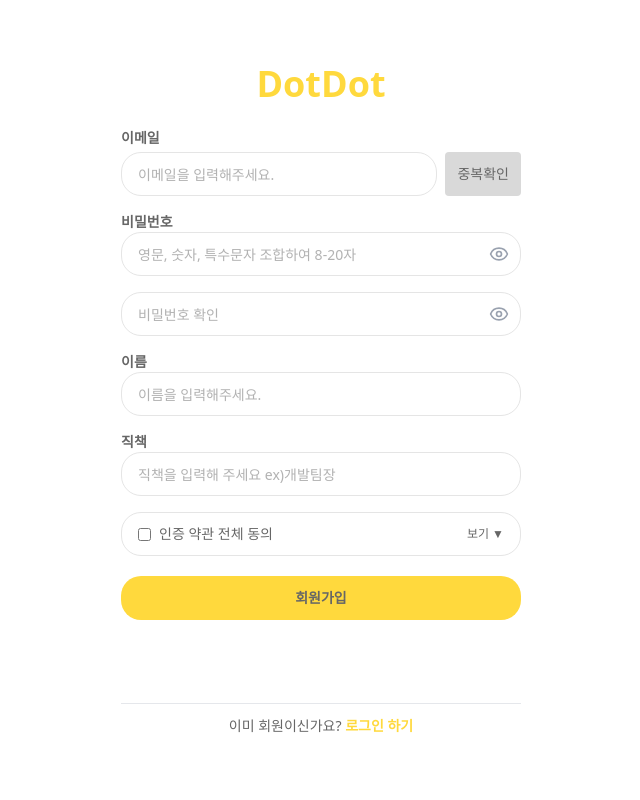
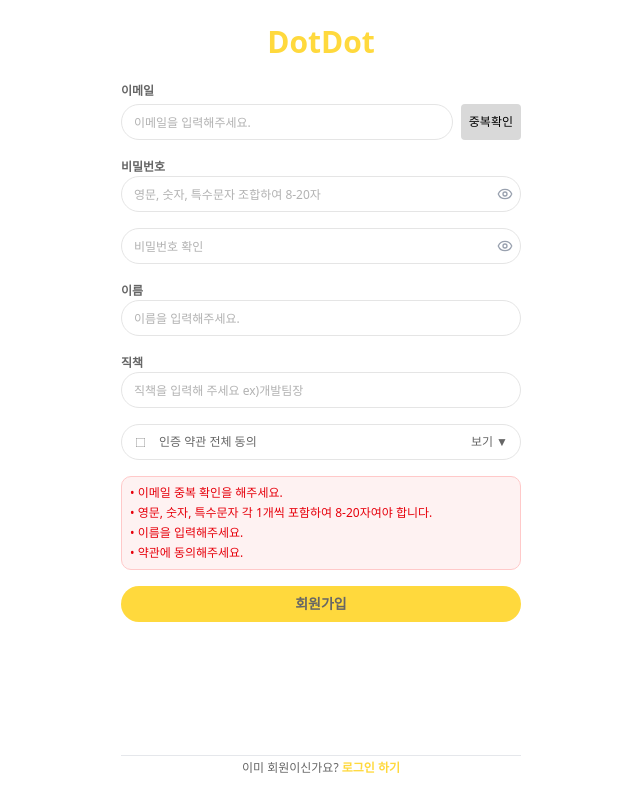
Before and after one commit to DotDot5/DotDot_FE, a Next.js app: page /auth/signup in a window 1280 px wide. Shown: the whole page, without its empty margins (319-959 px from the left). Built offline with nearby package versions, Linux system fonts and the light colour scheme; no server answers.

Commit message:
feat : 로그인/회원가입 UI 수정 및 api 연동

```diff
--- /dev/null
+++ b/src/api/auth.ts
@@ -0,0 +1,44 @@
+// src/apis/auth.ts
+import axiosInstance from '@/lib/axiosInstance';
+
+interface ApiResponse<T> {
+  data: T;
+  message?: string;
+  status: number;
+}
+
+interface LoginResponse {
+  accessToken: string;
+  refreshToken: string;
+}
+
+export const checkEmail = async (email: string): Promise<boolean> => {
+  const res = await axiosInstance.post<ApiResponse<boolean>>('/api/v1/auth/check-email', { email });
+  return res.data.data;
+};
+
+export const signup = async (data: {
+  name: string;
+  email: string;
+  password: string;
+  position: string;
+}): Promise<void> => {
+  await axiosInstance.post<ApiResponse<void>>('/api/v1/auth/signup', data);
+};
+
+export const login = async (data: { email: string; password: string }): Promise<LoginResponse> => {
+  const res = await axiosInstance.post<ApiResponse<LoginResponse>>('/api/v1/auth/login', data);
+  return res.data.data;
+};
+
+export const reissueAccessToken = async (refreshToken: string): Promise<string> => {
+  const res = await axiosInstance.post<ApiResponse<string>>('/api/v1/auth/reissue', {
+    refreshToken,
+  });
+  return res.data.data; // accessToken 문자열
+};
+
+export const logout = async (): Promise<string> => {
+  const res = await axiosInstance.post<ApiResponse<string>>('/api/v1/auth/logout');
+  return res.data.data; // "로그아웃 완료"
+};
--- a/src/app/auth/login/Login.tsx
+++ b/src/app/auth/login/Login.tsx
@@ -1,16 +1,55 @@
 'use client';
 
-import { useState } from 'react';
+import { useState, useEffect } from 'react';
 import { Eye, EyeOff } from 'lucide-react';
+import { login } from '@/api/auth';
+import { useRouter } from 'next/navigation';
 
 export default function Login() {
+  const router = useRouter();
   const [email, setEmail] = useState('');
   const [password, setPassword] = useState('');
   const [showPassword, setShowPassword] = useState(false);
+  const [error, setError] = useState('');
 
-  const handleSubmit = (e: React.FormEvent) => {
+  useEffect(() => {
+    const accessToken = localStorage.getItem('accessToken');
+    if (accessToken) {
+      router.replace('/dashboard'); // 로그인 상태면 대시보드로 강제 이동
+    }
+  }, []);
+
+  const handleSubmit = async (e: React.FormEvent) => {
     e.preventDefault();
-    console.log('Login:', { email, password });
+    setError('');
+
+    try {
+      const { accessToken, refreshToken } = await login({ email, password });
+
+      localStorage.setItem('accessToken', accessToken);
+      localStorage.setItem('refreshToken', refreshToken);
+
+      router.push('/dashboard');
+    } catch (err: any) {
+      console.error('Login error:', err);
+
+      const errorCode = err?.response?.data?.code;
+
+      switch (errorCode) {
+        case 'USER-004':
+          setError('이메일 또는 비밀번호가 일치하지 않습니다.');
+          break;
+        case 'USER-001':
+          setError('존재하지 않는 회원입니다.');
+          break;
+        case 'COMMON-006':
+          setError('입력값이 잘못되었습니다.');
+          break;
+        default:
+          setError('알 수 없는 오류가 발생했습니다.');
+          break;
+      }
+    }
   };
 
   return (
@@ -27,6 +66,7 @@
             value={email}
             onChange={(e) => setEmail(e.target.value)}
             className="border rounded-[20px] px-4 py-3 w-full text-sm"
+            required
           />
 
           {/* 비밀번호 입력 */}
@@ -37,6 +77,7 @@
               value={password}
               onChange={(e) => setPassword(e.target.value)}
               className="border rounded-[20px] px-4 py-3 pr-10 w-full text-sm"
+              required
             />
             <button
               type="button"
@@ -51,10 +92,11 @@
             </button>
           </div>
 
+          {/* 에러 메시지 */}
+          {error && <p className="text-red-500 text-sm text-center">{error}</p>}
+
           {/* 링크 */}
-          <div className="text-sm text-right text-[#666666]">
-            아이디 찾기 | 비밀번호 찾기
-          </div>
+          <div className="text-sm text-right text-[#666666]">아이디 찾기 | 비밀번호 찾기</div>
 
           {/* 로그인 버튼 */}
           <button
@@ -68,7 +110,12 @@
         {/* 회원가입 링크 */}
         <div className="text-sm mt-6 text-center">
           아직 DotDot의 회원이 아닌가요?{' '}
-          <button className="text-[#FFD93D] font-bold">회원가입</button>
+          <button
+            onClick={() => router.push('/auth/signup')}
+            className="text-[#FFD93D] font-bold hover:underline"
+          >
+            회원가입
+          </button>
         </div>
       </div>
     </main>
--- a/src/app/auth/signup/Signup.tsx
+++ b/src/app/auth/signup/Signup.tsx
@@ -1,9 +1,13 @@
 'use client';
 
-import { useState } from 'react';
+import { useState, useEffect } from 'react';
 import { Eye, EyeOff } from 'lucide-react';
+import { signup, login, checkEmail } from '@/api/auth';
+import { useRouter } from 'next/navigation';
 
 export default function Signup() {
+  const router = useRouter();
+
   const [email, setEmail] = useState('');
   const [password, setPassword] = useState('');
   const [confirmPassword, setConfirmPassword] = useState('');
@@ -13,56 +17,194 @@
   const [showConfirm, setShowConfirm] = useState(false);
   const [agree, setAgree] = useState(false);
 
-  const handleSubmit = (e: React.FormEvent) => {
-    e.preventDefault();
-    if (password !== confirmPassword) {
-      alert('비밀번호가 일치하지 않습니다.');
+  const [emailAvailable, setEmailAvailable] = useState<boolean | null>(null);
+  const [emailChecked, setEmailChecked] = useState(false);
+
+  const [error, setError] = useState('');
+  const [emailError, setEmailError] = useState('');
+  const [passwordError, setPasswordError] = useState('');
+  const [confirmPasswordError, setConfirmPasswordError] = useState('');
+
+  useEffect(() => {
+    const accessToken = localStorage.getItem('accessToken');
+    if (accessToken) {
+      router.replace('/dashboard'); // 로그인 상태면 대시보드로 강제 이동
+    }
+  }, []);
+
+  const validateEmail = (email: string) => /^[^\s@]+@[^\s@]+\.[^\s@]+$/.test(email);
+
+  const validatePassword = (password: string) => {
+    // 8-20자 길이 체크
+    if (password.length < 8 || password.length > 20) {
+      return false;
+    }
+
+    // 영문, 숫자, 특수문자 각각 최소 1개씩 포함 체크
+    const hasLetter = /[a-zA-Z]/.test(password);
+    const hasNumber = /[0-9]/.test(password);
+    const hasSpecial = /[!@#$%^&*(),.?":{}|<>]/.test(password);
+
+    return hasLetter && hasNumber && hasSpecial;
+  };
+
+  const handleEmailCheck = async () => {
+    setEmailError('');
+    setEmailChecked(true);
+    if (!validateEmail(email)) {
+      setEmailAvailable(null);
+      setEmailError('유효한 이메일 형식이 아닙니다.');
       return;
     }
-    console.log('Signup:', { email, password, name, position });
+
+    try {
+      const isDuplicate = await checkEmail(email);
+      if (isDuplicate) {
+        setEmailAvailable(false);
+        setEmailError('이미 사용 중인 이메일입니다.');
+      } else {
+        setEmailAvailable(true);
+        setEmailError('사용 가능한 이메일입니다.');
+      }
+    } catch (err) {
+      console.error('checkEmail error:', err);
+      setEmailAvailable(null);
+      setEmailError('이메일 확인 중 오류가 발생했습니다.');
+    }
+  };
+
+  const getFormErrors = () => {
+    const errors: string[] = [];
+
+    if (!emailChecked) {
+      errors.push('이메일 중복 확인을 해주세요.');
+    } else if (!validateEmail(email)) {
+      errors.push('유효한 이메일 형식이 아닙니다.');
+    } else if (emailAvailable !== true) {
+      errors.push('사용할 수 없는 이메일입니다.');
+    }
+
+    if (!validatePassword(password)) {
+      errors.push('영문, 숫자, 특수문자 각 1개씩 포함하여 8-20자여야 합니다.');
+    }
+
+    if (password !== confirmPassword) {
+      errors.push('비밀번호가 일치하지 않습니다.');
+    }
+
+    if (!name.trim()) {
+      errors.push('이름을 입력해주세요.');
+    }
+
+    if (!agree) {
+      errors.push('약관에 동의해주세요.');
+    }
+
+    return errors;
+  };
+
+  const handleSubmit = async (e: React.FormEvent) => {
+    e.preventDefault();
+    setError('');
+    setEmailError('');
+    setPasswordError('');
+    setConfirmPasswordError('');
+
+    const formErrors = getFormErrors();
+    if (formErrors.length > 0) {
+      setError(formErrors[0]); // 첫 번째 에러만 표시
+      return;
+    }
+
+    try {
+      await signup({ name, email, password, position });
+      const { accessToken, refreshToken } = await login({ email, password });
+
+      localStorage.setItem('accessToken', accessToken);
+      localStorage.setItem('refreshToken', refreshToken);
+
+      alert('회원가입이 완료되었습니다.');
+      router.push('/home');
+    } catch (err: any) {
+      console.error('Signup error:', err);
+      const errorCode = err?.response?.data?.code;
+
+      if (errorCode === 'USER-002') {
+        setEmailError('이미 존재하는 이메일입니다.');
+      } else if (errorCode === 'COMMON-006') {
+        setError('입력값이 잘못되었습니다.');
+      } else {
+        setError('회원가입에 실패했습니다.');
+      }
+    }
   };
 
   return (
-    <main className="h-screen bg-white text-[#666666] flex justify-center items-center">
-      <div className="w-full max-w-md px-6 py-6 flex flex-col justify-between h-[90vh]">
+    <main className="h-screen bg-white text-[#666666] flex justify-center items-center overflow-hidden">
+      <div className="w-full max-w-md px-6 py-4 flex flex-col justify-between h-[98vh]">
         <div>
-          <h1 className="text-4xl font-bold text-[#FFD93D] text-center mb-6">DotDot</h1>
+          <h1 className="text-3xl font-bold text-[#FFD93D] text-center mb-5">DotDot</h1>
 
           <form onSubmit={handleSubmit} className="flex flex-col gap-4 text-sm">
             {/* 이메일 */}
             <div>
-              <label className="font-semibold">이메일</label>
+              <label className="font-semibold text-xs">이메일</label>
               <div className="grid grid-cols-[1fr_auto] gap-2 mt-1">
                 <input
                   type="email"
                   placeholder="이메일을 입력해주세요."
                   value={email}
-                  onChange={(e) => setEmail(e.target.value)}
-                  className="border rounded-[20px] h-11 px-4 w-full"
+                  onChange={(e) => {
+                    setEmail(e.target.value);
+                    setEmailAvailable(null);
+                    setEmailChecked(false);
+                    setEmailError('');
+                  }}
+                  className="border rounded-[20px] h-9 px-3 w-full text-xs"
+                  required
                 />
-                <button type="button" className="bg-[#d9d9d9] px-3 rounded h-11">중복확인</button>
+                <button
+                  type="button"
+                  onClick={handleEmailCheck}
+                  className={`px-2 rounded h-9 text-xs transition-colors duration-200 ${
+                    emailAvailable === true
+                      ? 'bg-green-200 text-green-800'
+                      : emailAvailable === false
+                        ? 'bg-red-200 text-red-800'
+                        : 'bg-[#d9d9d9] text-black'
+                  }`}
+                >
+                  중복확인
+                </button>
               </div>
+              {emailError && <p className="text-red-500 text-xs mt-1">{emailError}</p>}
             </div>
 
             {/* 비밀번호 */}
             <div>
-              <label className="font-semibold">비밀번호</label>
+              <label className="font-semibold text-xs">비밀번호</label>
               <div className="relative">
                 <input
                   type={showPassword ? 'text' : 'password'}
                   placeholder="영문, 숫자, 특수문자 조합하여 8-20자"
                   value={password}
                   onChange={(e) => setPassword(e.target.value)}
-                  className="border rounded-[20px] h-11 px-4 pr-10 w-full"
+                  className="border rounded-[20px] h-9 px-3 pr-8 w-full text-xs"
+                  required
                 />
                 <button
                   type="button"
                   onClick={() => setShowPassword(!showPassword)}
-                  className="absolute right-3 top-1/2 -translate-y-1/2"
+                  className="absolute right-2 top-1/2 -translate-y-1/2"
                 >
-                  {showPassword ? <EyeOff className="h-5 w-5 text-gray-400" /> : <Eye className="h-5 w-5 text-gray-400" />}
+                  {showPassword ? (
+                    <EyeOff className="h-4 w-4 text-gray-400" />
+                  ) : (
+                    <Eye className="h-4 w-4 text-gray-400" />
+                  )}
                 </button>
               </div>
+              {passwordError && <p className="text-red-500 text-xs mt-1">{passwordError}</p>}
             </div>
 
             {/* 비밀번호 확인 */}
@@ -72,59 +214,91 @@
                 placeholder="비밀번호 확인"
                 value={confirmPassword}
                 onChange={(e) => setConfirmPassword(e.target.value)}
-                className="border rounded-[20px] h-11 px-4 pr-10 w-full"
+                className="border rounded-[20px] h-9 px-3 pr-8 w-full text-xs"
+                required
               />
               <button
                 type="button"
                 onClick={() => setShowConfirm(!showConfirm)}
-                className="absolute right-3 top-1/2 -translate-y-1/2"
+                className="absolute right-2 top-1/2 -translate-y-1/2"
               >
-                {showConfirm ? <EyeOff className="h-5 w-5 text-gray-400" /> : <Eye className="h-5 w-5 text-gray-400" />}
+                {showConfirm ? (
+                  <EyeOff className="h-4 w-4 text-gray-400" />
+                ) : (
+                  <Eye className="h-4 w-4 text-gray-400" />
+                )}
               </button>
+              {confirmPasswordError && (
+                <p className="text-red-500 text-xs mt-1">{confirmPasswordError}</p>
+              )}
             </div>
 
             {/* 이름 */}
             <div>
-              <label className="font-semibold">이름</label>
+              <label className="font-semibold text-xs">이름</label>
               <input
                 type="text"
                 placeholder="이름을 입력해주세요."
                 value={name}
                 onChange={(e) => setName(e.target.value)}
-                className="border rounded-[20px] h-11 px-4 w-full"
+                className="border rounded-[20px] h-9 px-3 w-full text-xs"
+                required
               />
             </div>
 
             {/* 직책 */}
             <div>
-              <label className="font-semibold">직책</label>
+              <label className="font-semibold text-xs">직책</label>
               <input
                 type="text"
                 placeholder="직책을 입력해 주세요 ex)개발팀장"
                 value={position}
                 onChange={(e) => setPosition(e.target.value)}
-                className="border rounded-[20px] h-11 px-4 w-full"
+                className="border rounded-[20px] h-9 px-3 w-full text-xs"
               />
             </div>
 
             {/* 약관 */}
-            <div className="border rounded-[20px] h-11 px-4 flex items-center justify-between">
+            <div className="border rounded-[20px] h-9 px-3 flex items-center justify-between">
               <label className="flex items-center gap-2">
                 <input
                   type="checkbox"
                   checked={agree}
                   onChange={() => setAgree(!agree)}
+                  className="mr-1 accent-black cursor-pointer scale-75"
                 />
-                인증 약관 전체 동의
+                <span className="text-xs">인증 약관 전체 동의</span>
               </label>
               <span className="text-xs">보기 ▼</span>
             </div>
 
+            {/* 에러 메시지 */}
+            {error && <p className="text-red-500 text-xs text-center">{error}</p>}
+
+            {/* 폼 검증 에러 표시 */}
+            {getFormErrors().length > 0 && !error && (
+              <div className="bg-red-50 border border-red-200 rounded-lg p-2">
+                <ul className="text-red-600 text-xs space-y-1">
+                  {getFormErrors().map((err, index) => (
+                    <li key={index}>• {err}</li>
+                  ))}
+                </ul>
+              </div>
+            )}
+
             {/* 회원가입 버튼 */}
             <button
               type="submit"
-              className="bg-[#FFD93D] rounded-[20px] h-11 font-semibold text-[#666666] mt-1"
-              disabled={!agree}
+              className="bg-[#FFD93D] rounded-[20px] h-9 font-semibold text-[#666666] text-sm"
+              disabled={
+                !agree ||
+                emailAvailable !== true ||
+                !emailChecked ||
+                !email ||
+                !password ||
+                !confirmPassword ||
+                !name
+              }
             >
               회원가입
             </button>
@@ -133,10 +307,15 @@
 
         {/* 로그인 이동 */}
         <div>
-          <div className="w-full border-t border-gray-200 mt-6 mb-3" />
-          <div className="text-sm text-center">
+          <div className="w-full border-t border-gray-200 mt-0 mb-1" />
+          <div className="text-xs text-center">
             이미 회원이신가요?{' '}
-            <button className="text-[#FFD93D] font-bold">로그인 하기</button>
+            <button
+              onClick={() => router.push('/auth/login')}
+              className="text-[#FFD93D] font-bold hover:underline"
+            >
+              로그인 하기
+            </button>
           </div>
         </div>
       </div>
```
Also changed, not shown: src/lib/axiosInstance.ts (+39 -0 lines).
